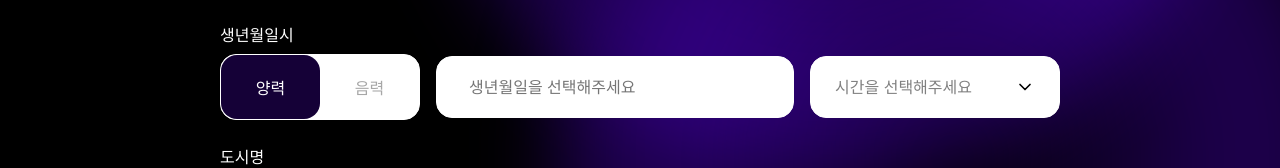
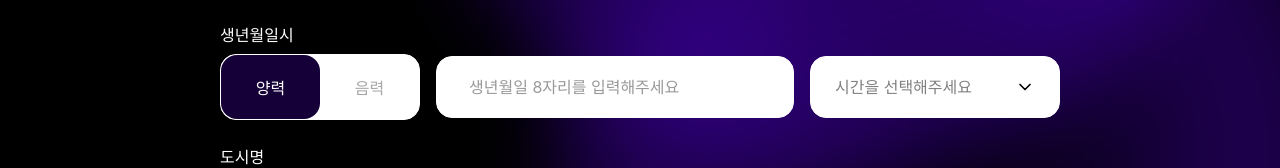
Before and after one commit to hjzhhhj/SAJUBOYS, a React (Vite) app in the folder frontend/: page /saju-input in a window 1280 px wide. Shown: the part 349-517 px from the top of the page. Built offline with nearby package versions, Linux system fonts and the light colour scheme.

Commit message:
[Feat] :: DatePicker 삭제 후 입력하는 방식으로

```diff
--- a/frontend/package.json
+++ b/frontend/package.json
@@ -14,7 +14,6 @@
     "framer-motion": "^12.23.12",
     "lodash": "^4.17.21",
     "react": "^19.1.1",
-    "react-datepicker": "^8.7.0",
     "react-dom": "^19.1.1",
     "react-router-dom": "^7.8.1",
     "recharts": "^3.1.2",
--- /dev/null
+++ b/frontend/src/components/DateInput.jsx
@@ -0,0 +1,118 @@
+import React, { useState, useEffect } from 'react';
+import styled from 'styled-components';
+
+const Input = styled.input`
+  color: gray;
+  background-color: #ffffff;
+  border: 1px solid #ffffff;
+  border-radius: 16px;
+  font-size: 1rem;
+  cursor: pointer;
+  width: 100%;
+  padding: 1.25rem 2rem;
+  box-sizing: border-box;
+
+  &:focus {
+    outline: none;
+    border-color: #6200ff;
+  }
+
+  &::placeholder {
+    color: #999;
+  }
+`;
+
+const DateInput = ({ value, onChange, placeholder = "1990-01-01" }) => {
+  const [displayValue, setDisplayValue] = useState('');
+
+  useEffect(() => {
+    if (value) {
+      const date = new Date(value);
+      const year = date.getFullYear();
+      const month = String(date.getMonth() + 1).padStart(2, '0');
+      const day = String(date.getDate()).padStart(2, '0');
+      setDisplayValue(`${year}-${month}-${day}`);
+    }
+  }, [value]);
+
+  const formatDate = (input) => {
+    // 숫자와 하이픈만 유지
+    const cleaned = input.replace(/[^\d-]/g, '');
+
+    // 숫자만 추출
+    const numbers = cleaned.replace(/-/g, '');
+
+    let formatted = '';
+
+    // YYYY-MM-DD 형식으로 자동 포맷팅
+    if (numbers.length <= 4) {
+      formatted = numbers;
+    } else if (numbers.length <= 6) {
+      formatted = `${numbers.slice(0, 4)}-${numbers.slice(4)}`;
+    } else if (numbers.length <= 8) {
+      formatted = `${numbers.slice(0, 4)}-${numbers.slice(4, 6)}-${numbers.slice(6, 8)}`;
+    } else {
+      // 8자리 초과 입력 방지
+      return displayValue;
+    }
+
+    return formatted;
+  };
+
+  const handleChange = (e) => {
+    const input = e.target.value;
+
+    // 직접 하이픈을 입력한 경우 처리
+    if (input.length > displayValue.length && input.endsWith('-')) {
+      if (input.length === 5 || input.length === 8) {
+        setDisplayValue(input);
+        return;
+      }
+    }
+
+    const formatted = formatDate(input);
+    setDisplayValue(formatted);
+
+    // YYYY-MM-DD 형식이 완성되면 Date 객체로 변환하여 부모에 전달
+    if (formatted.length === 10) {
+      const [year, month, day] = formatted.split('-').map(Number);
+
+      // 유효한 범위 체크
+      if (year >= 1900 && year <= new Date().getFullYear() &&
+          month >= 1 && month <= 12 &&
+          day >= 1 && day <= 31) {
+        const date = new Date(year, month - 1, day);
+
+        // 유효한 날짜인지 확인
+        if (date.getFullYear() === year &&
+            date.getMonth() === month - 1 &&
+            date.getDate() === day) {
+          onChange(date);
+        }
+      }
+    } else {
+      onChange(null);
+    }
+  };
+
+  const handleKeyDown = (e) => {
+    // 백스페이스 키 처리
+    if (e.key === 'Backspace' && displayValue.endsWith('-')) {
+      e.preventDefault();
+      setDisplayValue(displayValue.slice(0, -1));
+    }
+  };
+
+  return (
+    <Input
+      type="text"
+      value={displayValue}
+      onChange={handleChange}
+      onKeyDown={handleKeyDown}
+      placeholder={placeholder}
+      maxLength={10}
+    />
+  );
+};
+
+export default DateInput;
--- a/frontend/src/pages/SajuInput.jsx
+++ b/frontend/src/pages/SajuInput.jsx
@@ -3,9 +3,8 @@ import { useNavigate } from 'react-router-dom'
 import { useSaju } from '../context/SajuContext'
 import { useAuth } from '../context/AuthContext'
 import styled, { keyframes } from 'styled-components'
-import DatePicker from 'react-datepicker'
-import 'react-datepicker/dist/react-datepicker.css'
 import AddressSearch from '../components/AddressSearch'
+import DateInput from '../components/DateInput'
 
 const float1 = keyframes`
   0%, 100% {
@@ -201,56 +200,8 @@ const DateInputRow = styled.div`
   width: 100%;
 `
 
-const DatePickerWrapper = styled.div`
+const DateInputWrapper = styled.div`
   flex: 1;
-
-  .react-datepicker-wrapper {
-    width: 100%;
-  }
-
-  .react-datepicker__input-container input {
-    color: gray;
-    background-color: #ffffff;
-    border: 1px solid #ffffff;
-    border-radius: 16px;
-    font-size: 1rem;
-    cursor: pointer;
-    width: 100%;
-    padding: 1.25rem 2rem;
-    box-sizing: border-box;
-  }
-
-  .react-datepicker {
-    background-color: #1a1a1a;
-    border: 1px solid #ffffff30;
-    border-radius: 16px;
-  }
-
-  .react-datepicker__header {
-    background-color: #2a2a2a;
-    border-bottom: 1px solid #ffffff20;
-  }
-
-  .react-datepicker__current-month,
-  .react-datepicker__day-name {
-    color: white;
-  }
-
-  .react-datepicker__day {
-    color: white;
-
-    &:hover {
-      background-color: #6200ff;
-    }
-  }
-
-  .react-datepicker__day--selected {
-    background-color: #6200ff;
-  }
-
-  .react-datepicker__day--disabled {
-    color: #666;
-  }
 `
 
 const TimeSelect = styled.select`
@@ -441,21 +392,13 @@ function SajuInput() {
                 음력
               </DateToggleButton>
             </DateToggleWrapper>
-            <DatePickerWrapper>
-              <DatePicker
-                selected={birthDate}
+            <DateInputWrapper>
+              <DateInput
+                value={birthDate}
                 onChange={(date) => setBirthDate(date)}
-                dateFormat="yyyy년 MM월 dd일"
-                placeholderText="생년월일을 선택해주세요"
-                showYearDropdown
-                showMonthDropdown
-                dropdownMode="select"
-                yearDropdownItemNumber={100}
-                scrollableYearDropdown
-                maxDate={new Date()}
-                locale="ko"
+                placeholder="생년월일 8자리를 입력해주세요"
               />
-            </DatePickerWrapper>
+            </DateInputWrapper>
             <TimeSelect
               value={birthTime}
               onChange={(e) => setBirthTime(e.target.value)}
```
Also changed, not shown: 1 other file (tests, documents, lock files or other folders).
